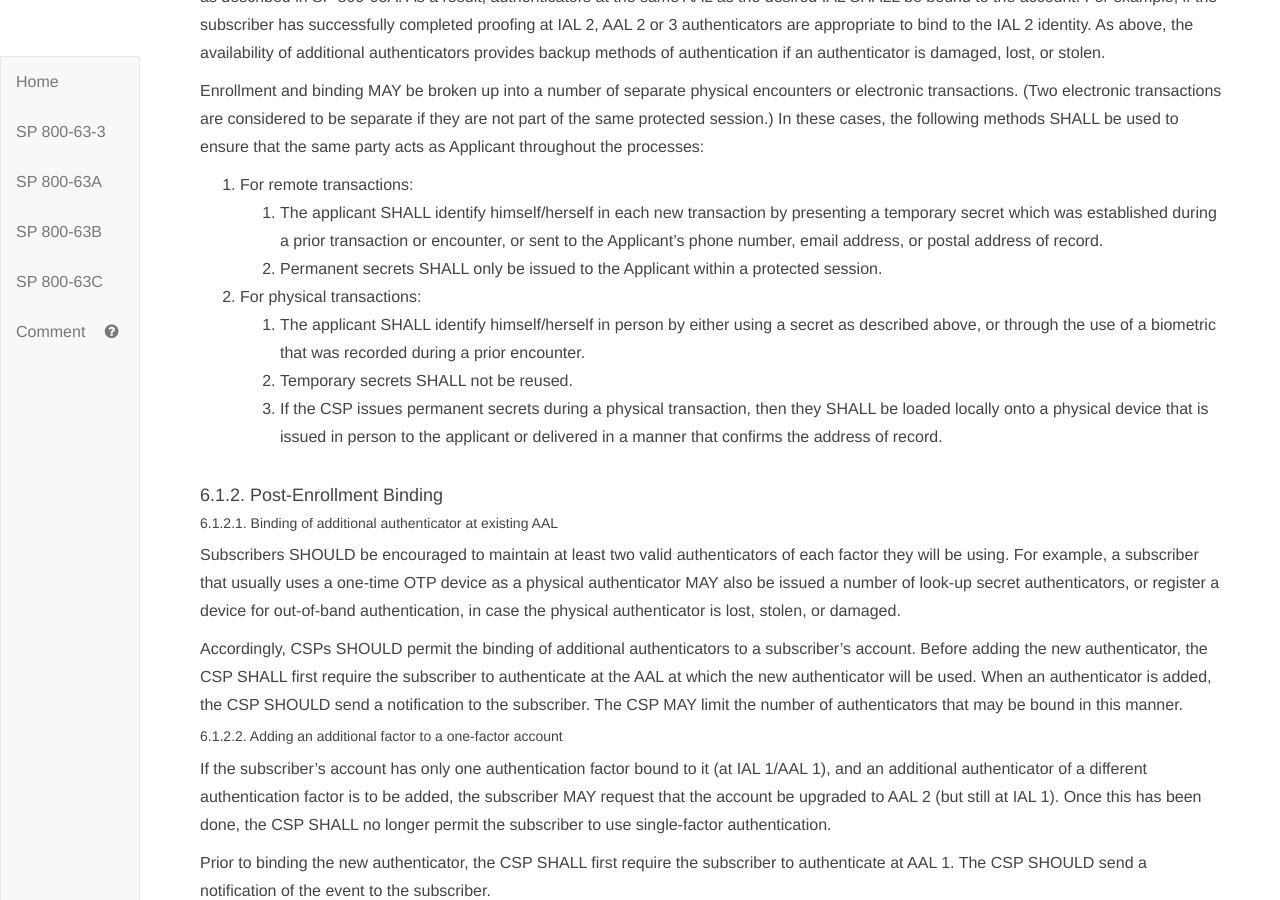
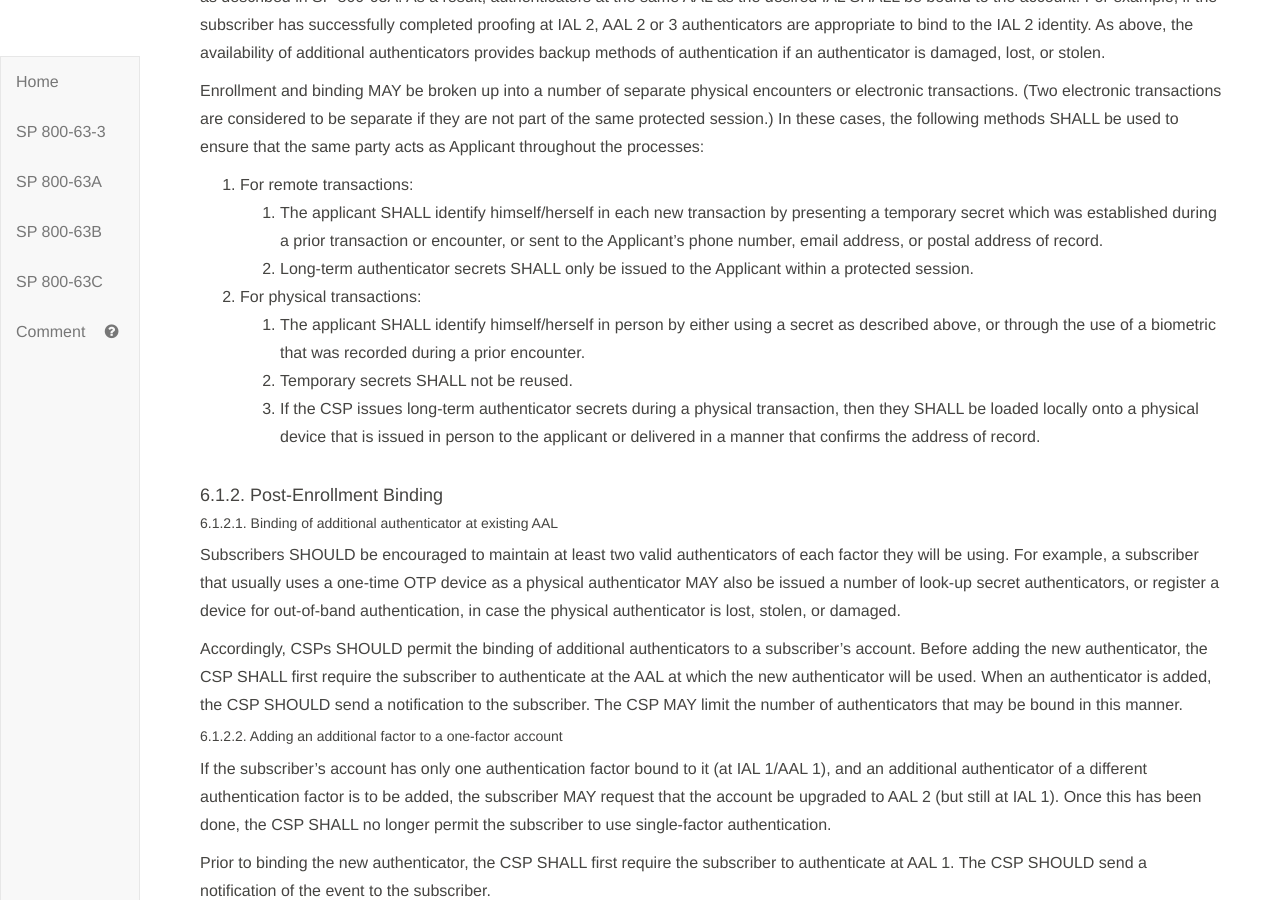
Before and after one commit to usnistgov/800-63-3, a Jekyll site: the page built from sp800-63b.md, in a window 1280 px wide and 900 px high, scrolled down 37389 px. Built offline with Jekyll 4.4.1, drawn with Linux system fonts in a browser that asks for light colours.

Commit message:
permanent secrets -> long-term authenticator secrets

```diff
--- a/sp800-63b/sec6_lifecycle.md
+++ b/sp800-63b/sec6_lifecycle.md
@@ -24,11 +24,11 @@ Enrollment and binding MAY be broken up into a number of separate physical encou
 
 1. For remote transactions:
 	2. The applicant SHALL identify himself/herself in each new transaction by presenting a temporary secret which was established during a prior transaction or encounter, or sent to the Applicant’s phone number, email address, or postal address of record.
-	3. Permanent secrets SHALL only be issued to the Applicant within a protected session.
+	3. Long-term authenticator secrets SHALL only be issued to the Applicant within a protected session.
 2. For physical transactions:
 	3. The applicant SHALL identify himself/herself in person by either using a secret as described above, or through the use of a biometric that was recorded during a prior encounter.
 	4. Temporary secrets SHALL not be reused.
-	5. If the CSP issues permanent secrets during a physical transaction, then they SHALL be loaded locally onto a physical device that is issued in person to the applicant or delivered in a manner that confirms the address of record.
+	5. If the CSP issues long-term authenticator secrets during a physical transaction, then they SHALL be loaded locally onto a physical device that is issued in person to the applicant or delivered in a manner that confirms the address of record.
 
 
 #### 6.1.2. Post-Enrollment Binding
```
